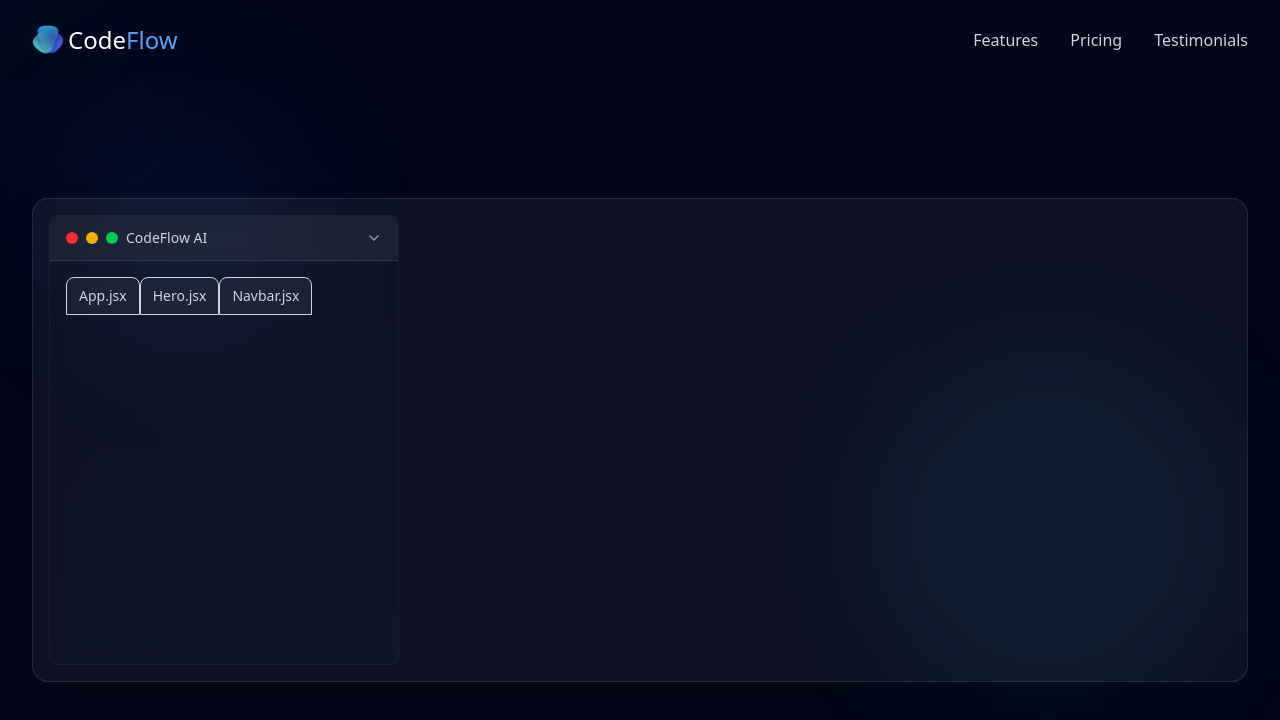
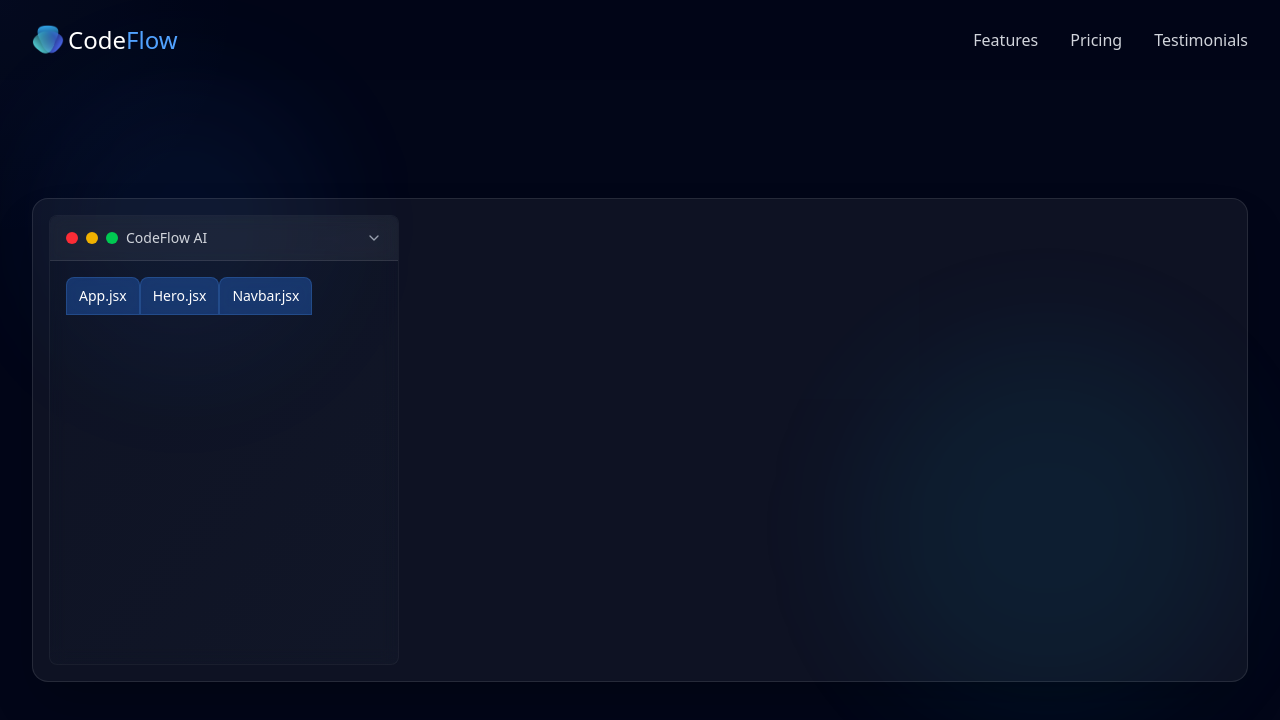
Before and after one commit to Swellmary/Responsive-Web-TypeScript-ReactJS_Tailwindcss, a React (Vite) app: page / in a window 1280 px wide. Shown: the top 720 px of the page. Built offline with nearby package versions, Linux system fonts and the light colour scheme.

Commit message:
add and update IDE tabs className to dynamic

```diff
--- a/src/components/Hero.tsx
+++ b/src/components/Hero.tsx
@@ -4,6 +4,7 @@ import { ChevronDown } from "lucide-react";
 export default function Hero() {
     // gives a glow where your mouse is poiting
     const [mousePosition, setMousePosition] = useState({x: 0, y: 0}); // default is zero
+    const [activeTab, setActiveTab] = useState("App.jsx");
 
     useEffect(() => {
         function handleMouseMove(e: MouseEvent) {
@@ -47,9 +48,15 @@ export default function Hero() {
                         <div>
                             {/* file tabs */}
                             <div className="p-3 sm:p-4 relative h-full">
-                                <button className="px-3 py-2 backdrop-blur-sm tex-xs sm:text-sm rounded-t-lg border bg-white/5 text-gray-300 transition-all duration-100 whitespace-nowrap">App.jsx</button>
-                                <button className="px-3 py-2 backdrop-blur-sm tex-xs sm:text-sm rounded-t-lg border bg-white/5 text-gray-300 transition-all duration-100 whitespace-nowrap">Hero.jsx</button>
-                                <button className="px-3 py-2 backdrop-blur-sm tex-xs sm:text-sm rounded-t-lg border bg-white/5 text-gray-300 transition-all duration-100 whitespace-nowrap">Navbar.jsx</button>
+                                <button className={`px-3 py-2 backdrop-blur-sm tex-xs sm:text-sm rounded-t-lg border
+                                    ${activeTab == "App.jsx" ? "bg-blue-500/30 text-white border-blue-400/20" : "bg-white/5 text-gray-300 border-white/10 hover:bg-white/10"}
+                                     transition-all duration-100 whitespace-nowrap`}>App.jsx</button>
+                                <button className={`px-3 py-2 backdrop-blur-sm tex-xs sm:text-sm rounded-t-lg border
+                                    ${activeTab == "App.jsx" ? "bg-blue-500/30 text-white border-blue-400/20" : "bg-white/5 text-gray-300 border-white/10 hover:bg-white/10"}
+                                     transition-all duration-100 whitespace-nowrap`}>Hero.jsx</button>
+                                <button className={`px-3 py-2 backdrop-blur-sm tex-xs sm:text-sm rounded-t-lg border
+                                    ${activeTab == "App.jsx" ? "bg-blue-500/30 text-white border-blue-400/20" : "bg-white/5 text-gray-300 border-white/10 hover:bg-white/10"}
+                                     transition-all duration-100 whitespace-nowrap`}>Navbar.jsx</button>
                             </div>
                         </div>
 
```
